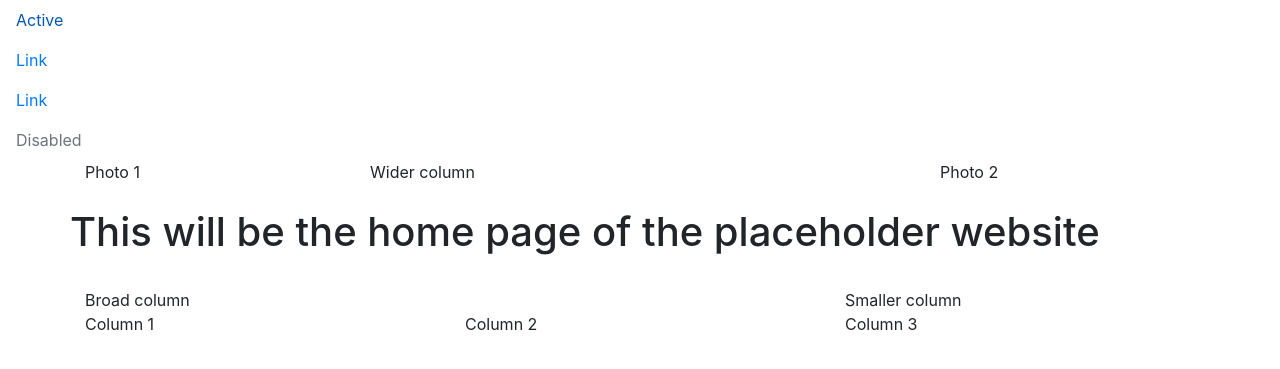
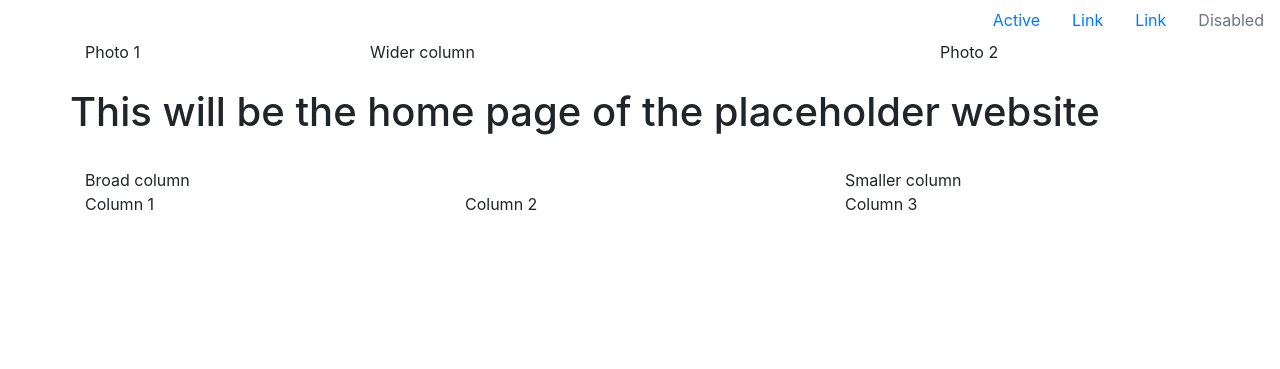
Before and after one commit to Jethet/project-elevador, a Django app: page / in a window 1280 px wide. Shown: the top 369 px of the page. Run offline with Django 3.2, Linux system fonts and the light colour scheme; some libraries are stand-ins or nearby versions.

Commit message:
Create nav right, no background colour

```diff
--- a/placeholder/templates/home.html
+++ b/placeholder/templates/home.html
@@ -11,7 +11,7 @@
   </head>
 
   <header>
-    <ul class="nav flex-column">
+    <ul class="nav justify-content-end">
       <li class="nav-item">
         <a class="nav-link active" href="#">Active</a>
       </li>
```
